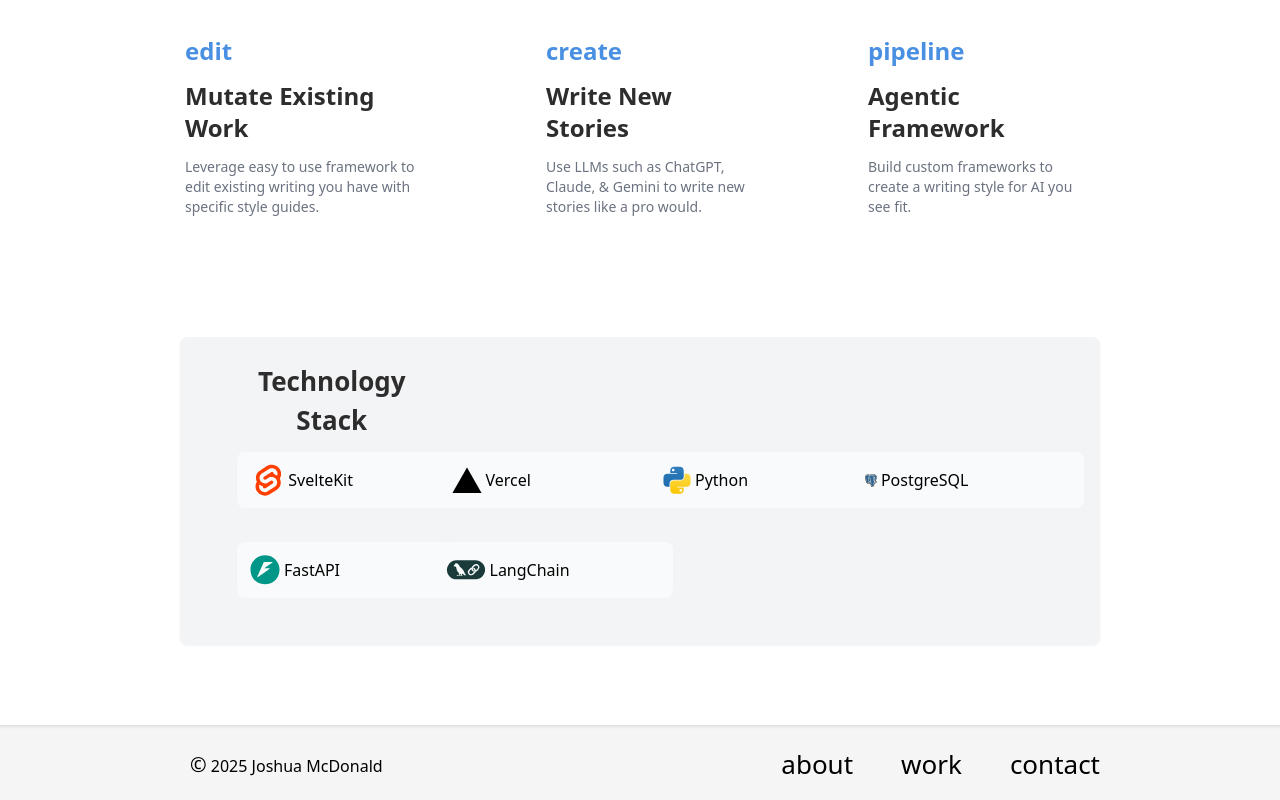
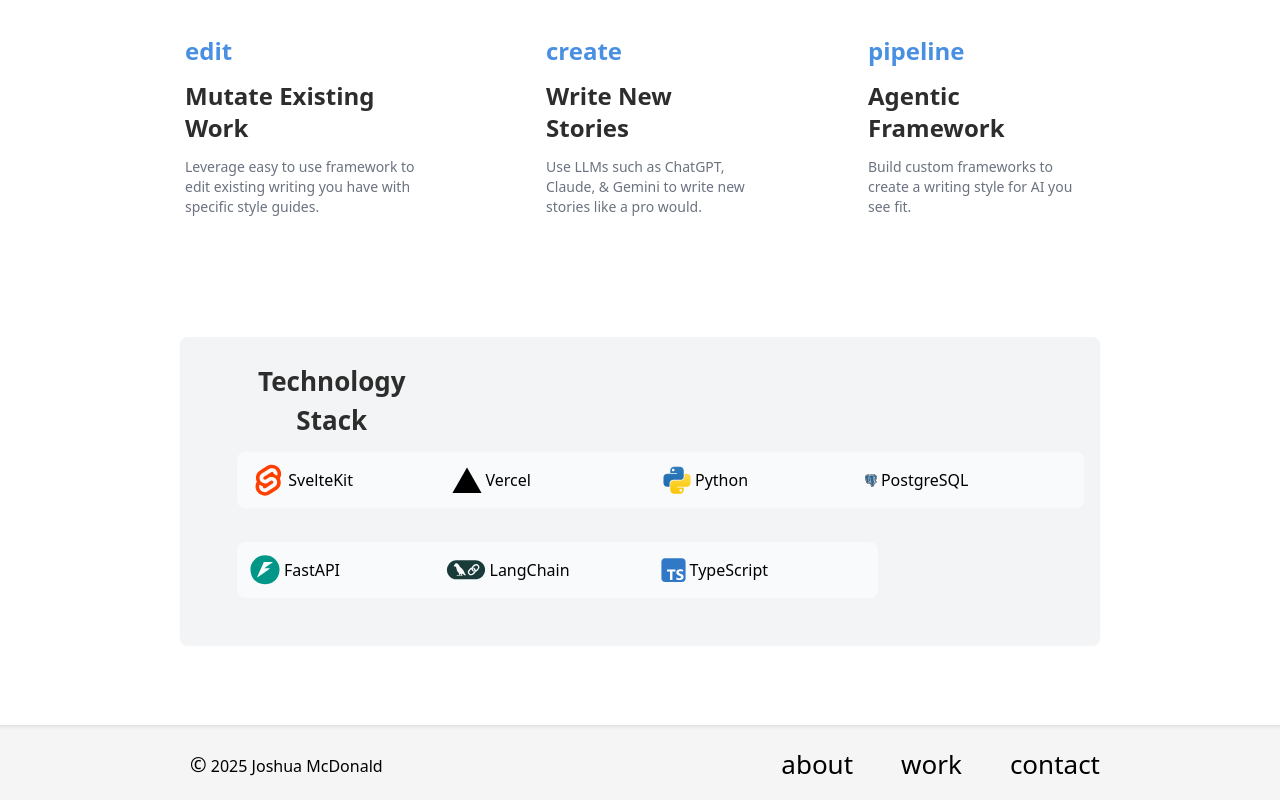
Before and after one commit to robmcdonald5/personalsite, a SvelteKit app: page /work/creative-writing-assistant in a window 1280 px wide. Shown: the part 503-1303 px from the top of the page. Built offline with nearby package versions, Linux system fonts and the light colour scheme.

Commit message:
Updated techstacks on work subpages

```diff
--- a/src/routes/work/creative-writing-assistant/+page.svelte
+++ b/src/routes/work/creative-writing-assistant/+page.svelte
@@ -132,6 +132,14 @@
               </div>
               <div class="text-[#000000] font-inter font-medium">LangChain</div>
             </div>
+
+            <!-- TypeScript -->
+            <div class="w-[230px] h-[56px] flex justify-start items-center flex-row gap-1 py-3 pr-[110px] pl-[13px] bg-[#F9FAFB] rounded-lg col-start-3 row-start-3">
+              <div>
+                <img src="/tech-stack__typescript-icon.svg" alt="TypeScript" class="w-[30px] h-[30px]" />
+              </div>
+              <div class="text-[#000000] font-inter font-medium">TypeScript</div>
+            </div>
           </div>
         </div>
       </section>
--- a/src/routes/work/ecommerce-price-tracker/+page.svelte
+++ b/src/routes/work/ecommerce-price-tracker/+page.svelte
@@ -269,6 +269,14 @@
               </div>
               <div class="text-[#000000] font-inter font-medium">BeautifulSoup</div>
             </div>
+
+            <!-- Selenium -->
+            <div class="w-[230px] h-[56px] flex justify-start items-center flex-row gap-1 py-3 pr-[122px] pl-[13px] bg-[#F9FAFB] rounded-lg col-start-2 row-start-3">
+              <div>
+                <img src="/tech-stack__selenium-icon.svg" alt="Selenium" class="w-[30px] h-[30px]" />
+              </div>
+              <div class="text-[#000000] font-inter font-medium">Selenium</div>
+            </div>
           </div>
         </div>
       </section>
--- a/src/routes/work/poe-market-analyzer/+page.svelte
+++ b/src/routes/work/poe-market-analyzer/+page.svelte
@@ -155,6 +155,14 @@
               </div>
               <div class="text-[#000000] font-inter font-medium">FastAPI</div>
             </div>
+
+            <!-- TypeScript -->
+            <div class="w-[230px] h-[56px] flex justify-start items-center flex-row gap-1 py-3 pr-[110px] pl-[13px] bg-[#F9FAFB] rounded-lg col-start-3 row-start-3">
+              <div>
+                <img src="/tech-stack__typescript-icon.svg" alt="TypeScript" class="w-[30px] h-[30px]" />
+              </div>
+              <div class="text-[#000000] font-inter font-medium">TypeScript</div>
+            </div>
           </div>
         </div>
       </section>
```
Also changed, not shown: static/tech-stack__selenium-icon.svg (added).
